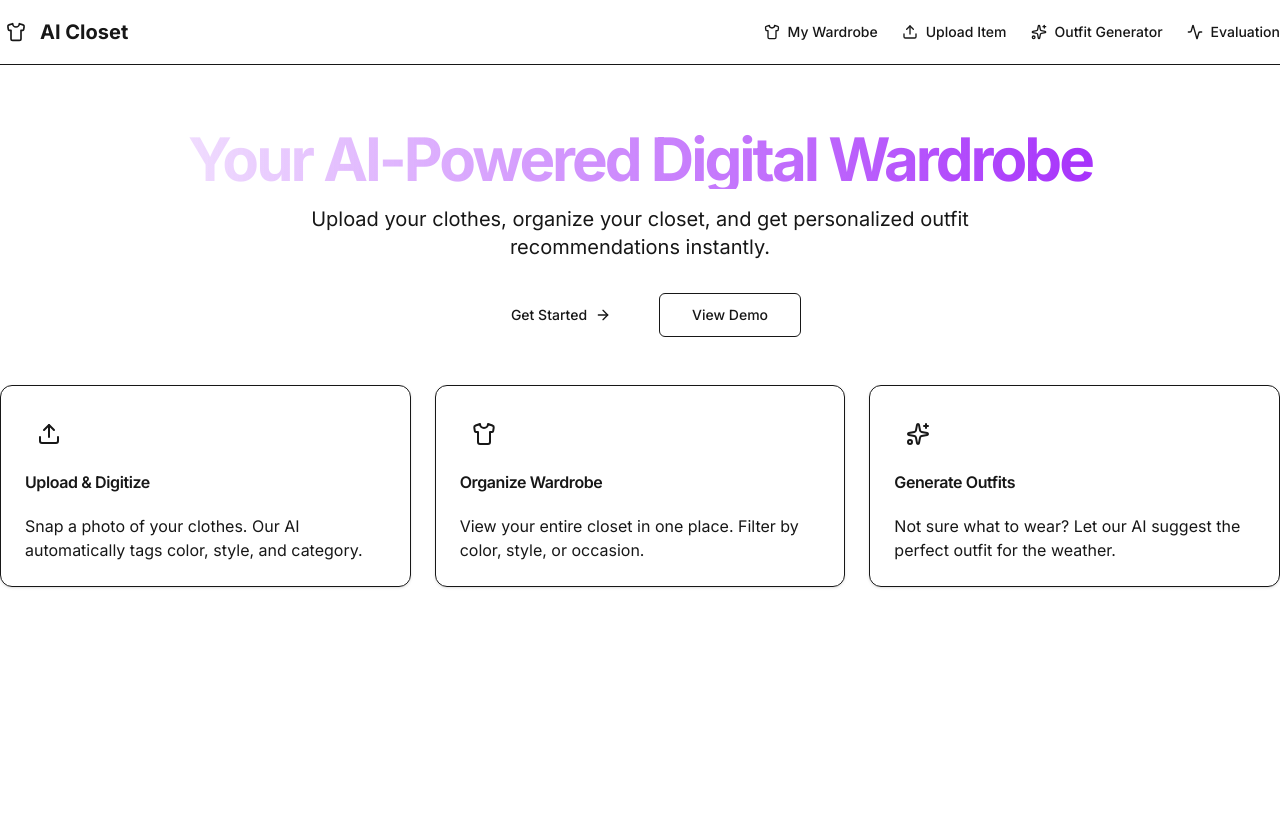
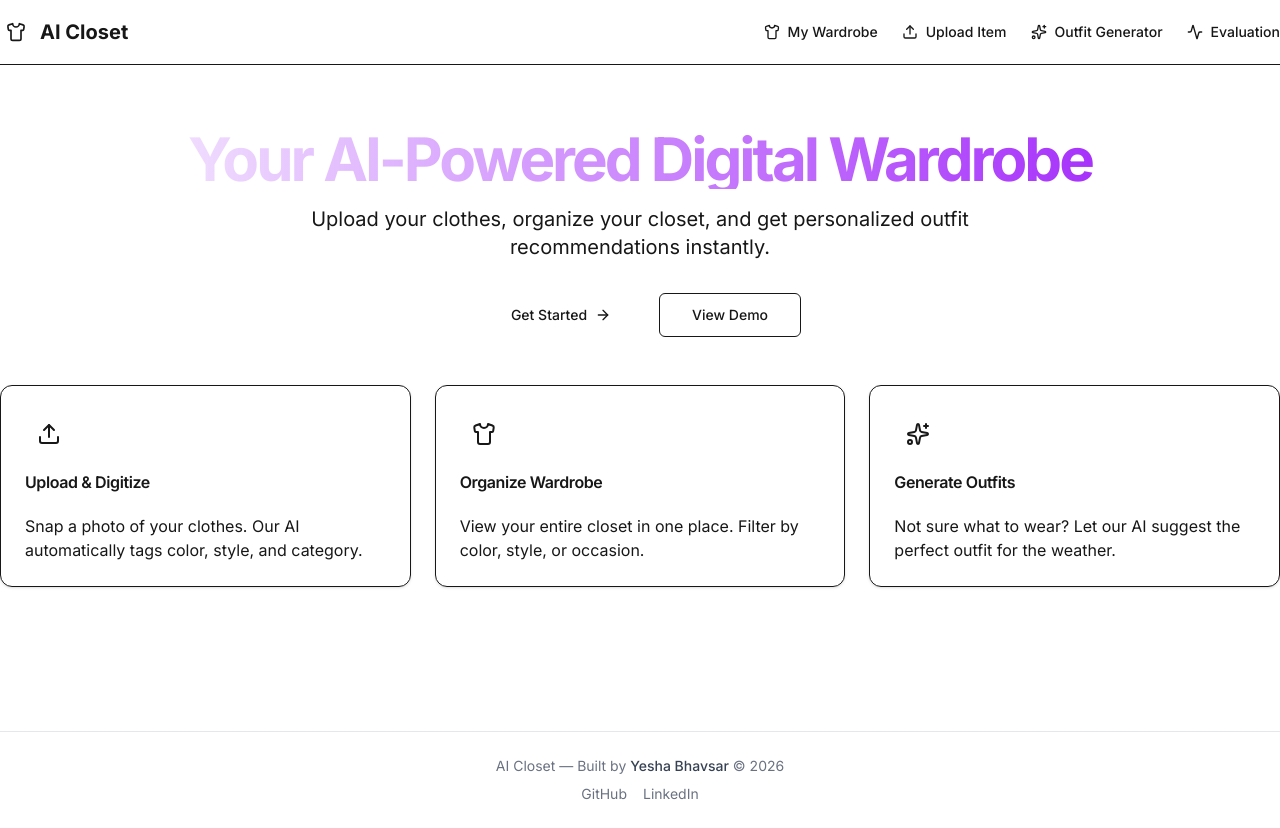
Before and after one commit to yeshacodes/ai-closet, a Next.js app: page / in a window 1280 px wide. Before the commit the page ends 800 px from the top, so only its background shows below. Built offline with nearby package versions, Linux system fonts and the light colour scheme.

Commit message:
"Add footer attribution"

```diff
--- a/src/app/layout.tsx
+++ b/src/app/layout.tsx
@@ -3,6 +3,7 @@ import { Inter } from "next/font/google";
 import "./globals.css";
 import { Navbar } from "@/components/Navbar";
 import { cn } from "@/lib/utils";
+import Footer from "@/components/ui/footer";
 
 const inter = Inter({ subsets: ["latin"] });
 
@@ -23,6 +24,7 @@ export default function RootLayout({
         <main className="container py-6">
           {children}
         </main>
+        <Footer />
       </body>
     </html>
   );
--- /dev/null
+++ b/src/components/ui/footer.tsx
@@ -0,0 +1,33 @@
+export default function Footer() {
+  return (
+    <footer className="w-full border-t border-gray-200 mt-20 py-6 text-center text-sm text-gray-500">
+      <p>
+        AI Closet — Built by{" "}
+        <span className="font-medium text-gray-700">
+          Yesha Bhavsar
+        </span>{" "}
+        © {new Date().getFullYear()}
+      </p>
+
+      <div className="mt-2 flex justify-center gap-4">
+        <a
+          href="https://github.com/yeshacodes/"
+          target="_blank"
+          rel="noopener noreferrer"
+          className="hover:underline"
+        >
+          GitHub
+        </a>
+        <a
+          href="https://www.linkedin.com/in/yeshabhavsar/"
+          target="_blank"
+          rel="noopener noreferrer"
+          className="hover:underline"
+        >
+          LinkedIn
+        </a>
+
+      </div>
+    </footer>
+  );
+}
```
